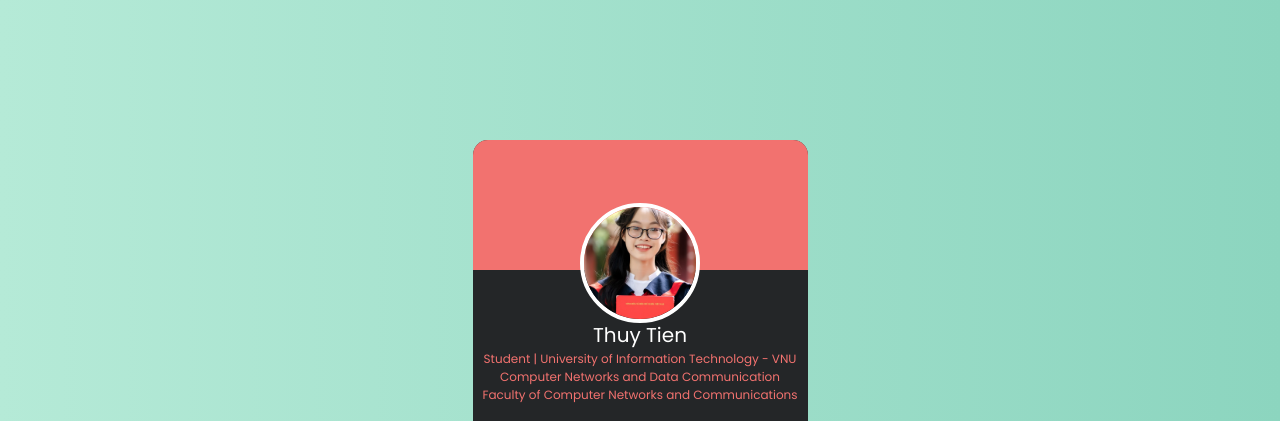
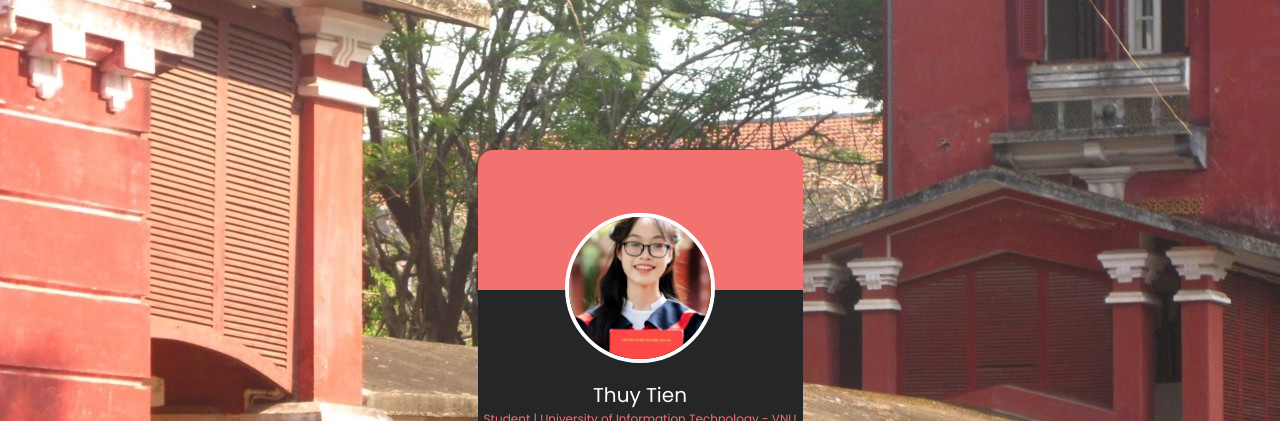
Before and after one commit to TrThuyTien/Profile-Card, a plain HTML site: page index.html in a window 1280 px wide. Shown: the top 421 px of the page. Drawn offline with nearby package versions, Linux system fonts and the light colour scheme.

Commit message:
complete source code

```diff
--- a/access/css/styles.css
+++ b/access/css/styles.css
@@ -14,42 +14,50 @@
 
 body {
     height: 100vh;
-    background: linear-gradient(to right, #b5ead7, #8cd5bf);
+    background-image: url(/access/image/QH.jpg) ;
+    /* opacity: 0.5; */
     display: flex;
     justify-content: center;
+    background-size: cover;
     align-items: center;
+    background-position: center;
     font-family: "Poppins";
+    /* opacity: unset; */
 }
 
+/* .background {
+    height: 100vh;
+    background-image: url(/access/image/QH.jpg) none;
+    opacity: 0.5;
+    justify-content: center;
+    align-items: center;
+} */
+
 .card {
-    height: 520px;
-    width: 335px;
+    height: 500px;
+    width: 325px;
     background: #242628;
     border-radius: 15px;
+    box-shadow: 4px rgb(154, 220, 241);
     text-align: center;
     overflow: hidden;
-    position: absolute;
+    position: relative;
+    opacity:unset;
 }
 
 .card-box-head {
-    width: 340px;
-    height: 130px;
+    width: 325px;
+    height: 140px;
     background-color: var(--primary-color);
     z-index: 0;
     position: absolute;
 }
 
-img {
-    object-fit: cover;
-    width: 100%;
-    height: 100%;
-    object-position: center;
-}
-
 .card-img {
+    display: flex;
     z-index: 2;
-    width: 120px;
-    height: 120px;
+    width: 150px;
+    height: 150px;
     border: 4px solid white;
     border-radius: 50%;
     align-items: center;
@@ -59,6 +67,14 @@ img {
     transform: translateY(63px);
     transition: 0.5s;
 }
+img {
+    object-fit: cover;
+    width: 100%;
+    height: 100%;
+    object-position: center;
+    z-index: 10;
+}
+
 
 .card-name, .card-career {
     font-family: "Poppins";
@@ -67,7 +83,7 @@ img {
 }
 
 .card-name {
-    margin-top: 60px;
+    margin-top: 80px;
     font-size: 20px;
     color: white
 }
@@ -97,6 +113,7 @@ img {
     background: #242628;
     border-radius: 4px;
     color: white;
+    cursor: pointer;
 }
 
 .card button:hover {
@@ -107,14 +124,13 @@ img {
 .card-img:hover {
     width: 100%;
     height: 100%;
+    position: unset;
     transform: unset;
     border-radius: unset;
     border: unset;
     border-radius: 15px;
-    z-index: ;
-    position: unset;
     margin-top: unset;
-
+    cursor: pointer;
 }
 
 .card-language-cpp:hover,
@@ -134,7 +150,7 @@ img {
 }
 
 .card-language-css:hover {
-    color: #588efb;
+    color: #6699ff;
 }
 
 .card-language-js:hover {
--- a/index.html
+++ b/index.html
@@ -8,6 +8,7 @@
     <link href='https://unpkg.com/boxicons@2.1.4/css/boxicons.min.css' rel='stylesheet'>
 </head>
 <body>
+    <div class="background"></div>
     <div class="card">
         <div class="card-box-head"></div>
         <div class="card-img">
@@ -24,10 +25,10 @@
             Faculty of Computer Networks and Communications
         </div>
         <div class="card-language">
+            <i class="card-language-cpp bx bxl-c-plus-plus"></i>
             <i class="card-language-html bx bxl-html5"></i>
             <i class="card-language-css bx bxl-css3"></i>
             <i class="card-language-js bx bxl-javascript"></i>
-            <i class="card-language-cpp bx bxl-c-plus-plus"></i>
         </div>
         <button>Contact me</button>
     </div>
```
Also changed, not shown: access/image/QH.jpg (added).
